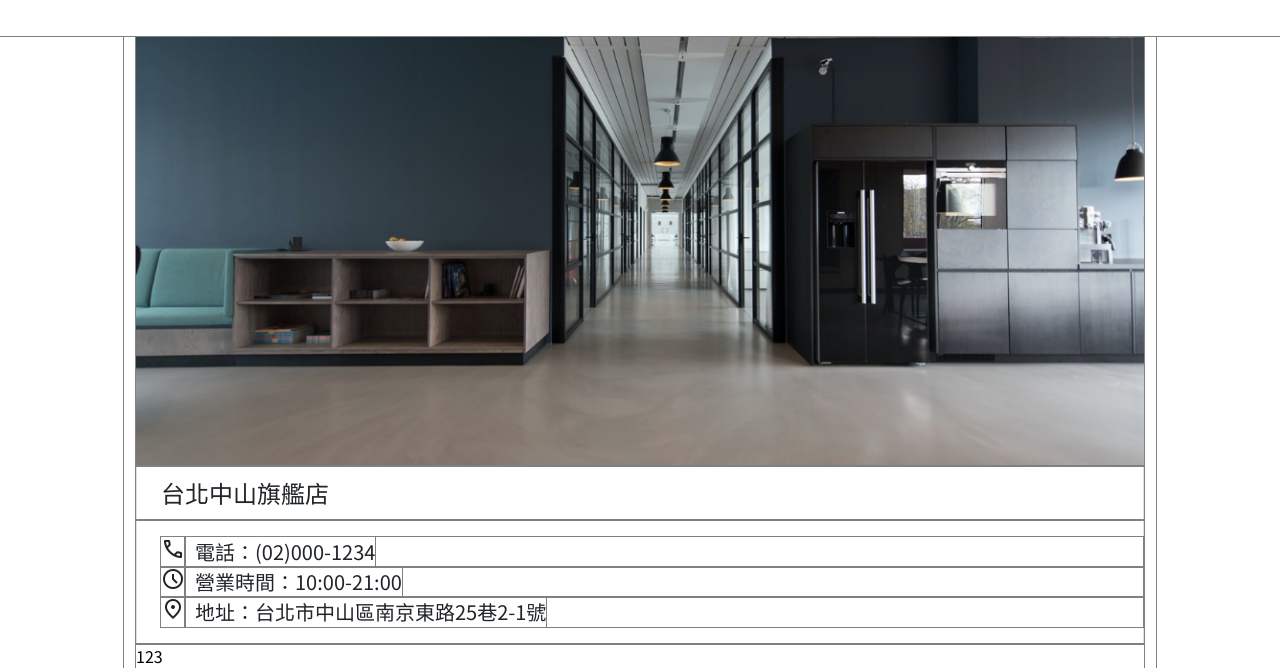
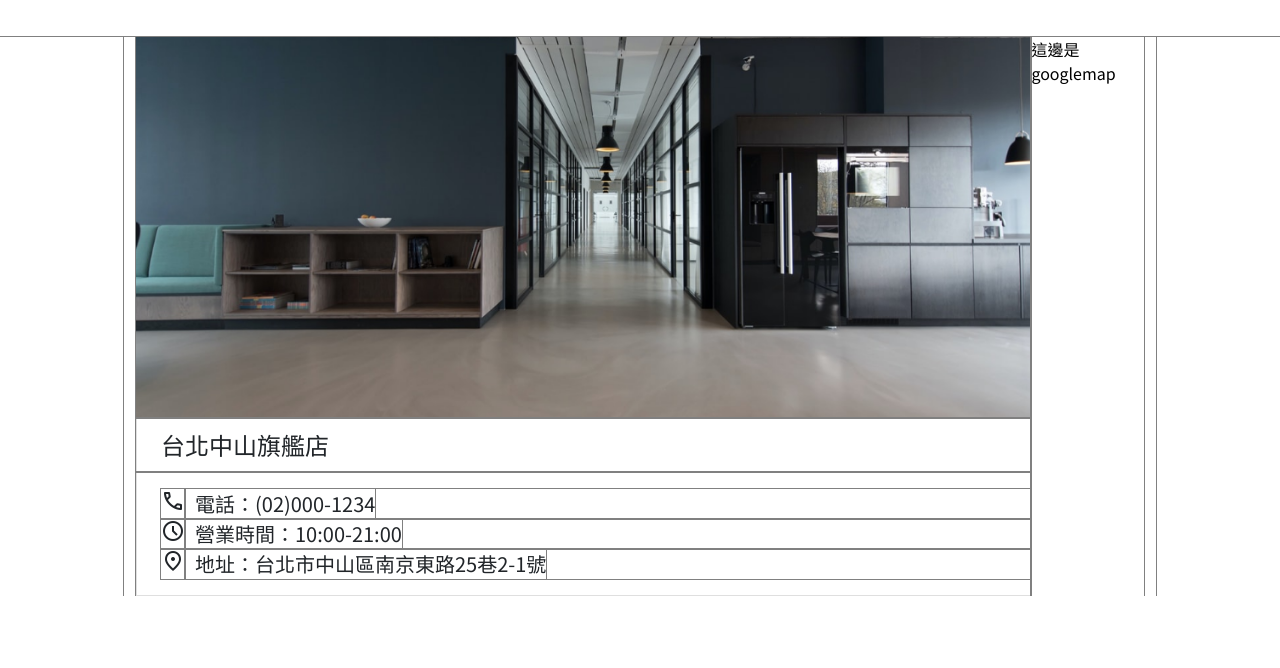
Before and after one commit to yoishere/maintaskw3-4, a website built with Vite: page pages/store.html in a window 1280 px wide. Shown: the part 244-912 px from the top of the page. After the commit the page ends 840 px from the top, so only its background shows below. Built offline with nearby package versions, Linux system fonts and the light colour scheme.

Commit message:
更新googlemap的display

```diff
--- a/assets/scss/pages/_store.scss
+++ b/assets/scss/pages/_store.scss
@@ -67,6 +67,10 @@
 
   /***section2(card) stat***/
 
+.storesite-d-flex{
+    display: flex;
+}
+
 .color-darkgrey{
     color: #212529;
 }
--- a/pages/store.html
+++ b/pages/store.html
@@ -49,7 +49,7 @@
 
         </div>
         <div class="googlemap">
-            123
+            這邊是googlemap
             <!-- 這邊不知道要怎麼插入googlemap -->
         </div>
     </div>
```
